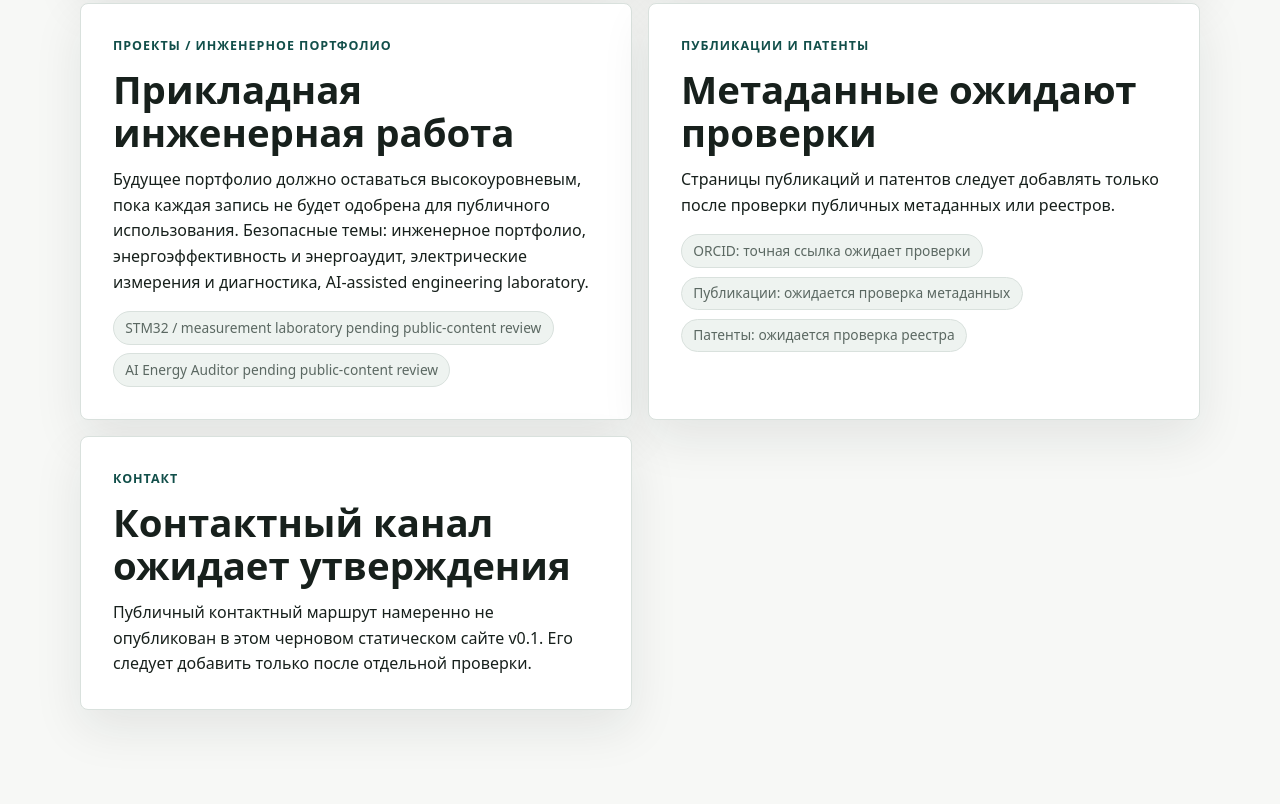
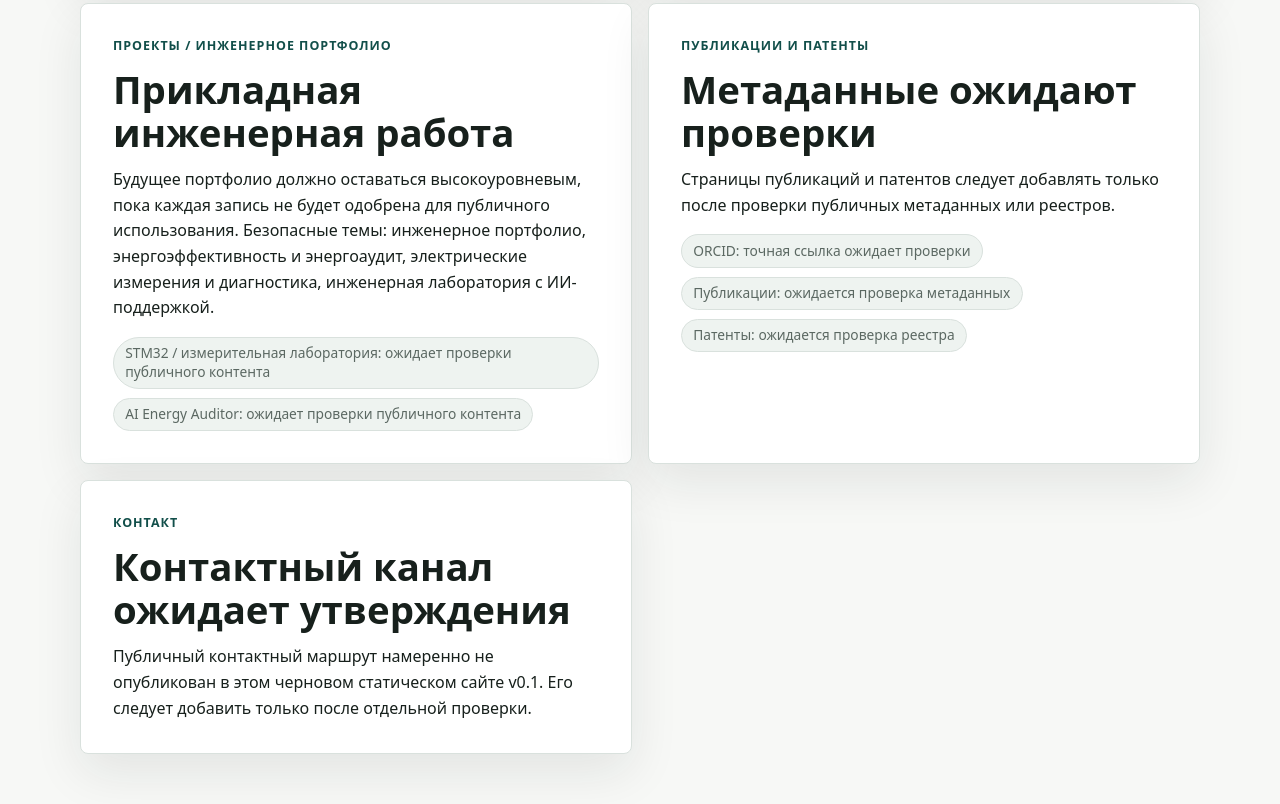
Before and after one commit to Dernaksi/ikurabayev-kz, a plain HTML site: page site/ru/index.html in a window 1280 px wide. Shown: the part 1066-1870 px from the top of the page. Drawn offline with Linux system fonts and the light colour scheme.

Commit message:
Polish localized static site wording

```diff
--- a/site/ru/index.html
+++ b/site/ru/index.html
@@ -71,12 +71,12 @@
             Будущее портфолио должно оставаться высокоуровневым, пока каждая
             запись не будет одобрена для публичного использования. Безопасные
             темы: инженерное портфолио, энергоэффективность и энергоаудит,
-            электрические измерения и диагностика, AI-assisted engineering
-            laboratory.
+            электрические измерения и диагностика, инженерная лаборатория с
+            ИИ-поддержкой.
           </p>
           <div class="status-list">
-            <span class="chip muted">STM32 / measurement laboratory pending public-content review</span>
-            <span class="chip muted">AI Energy Auditor pending public-content review</span>
+            <span class="chip muted">STM32 / измерительная лаборатория: ожидает проверки публичного контента</span>
+            <span class="chip muted">AI Energy Auditor: ожидает проверки публичного контента</span>
           </div>
         </article>
 
```
Also changed, not shown: site/en/index.html (+2 -1 lines), site/kk/index.html (+3 -3 lines).
